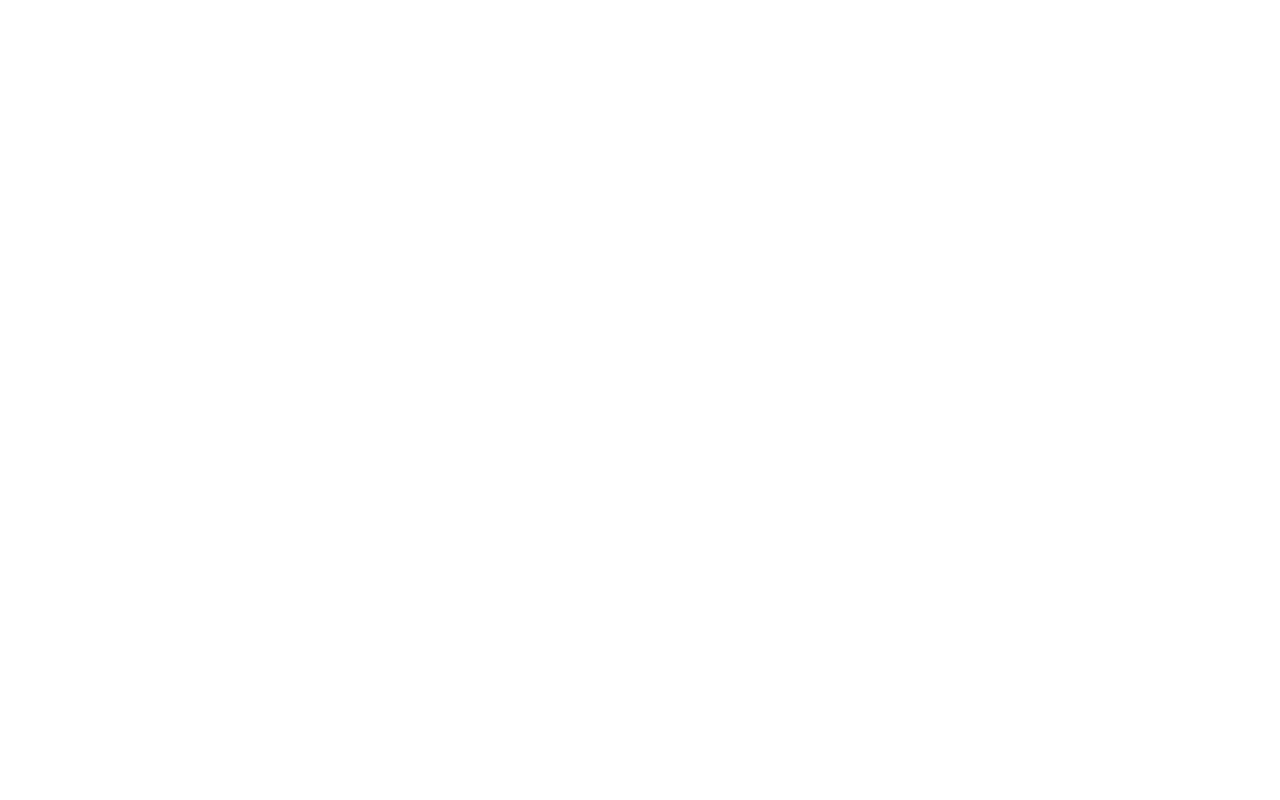
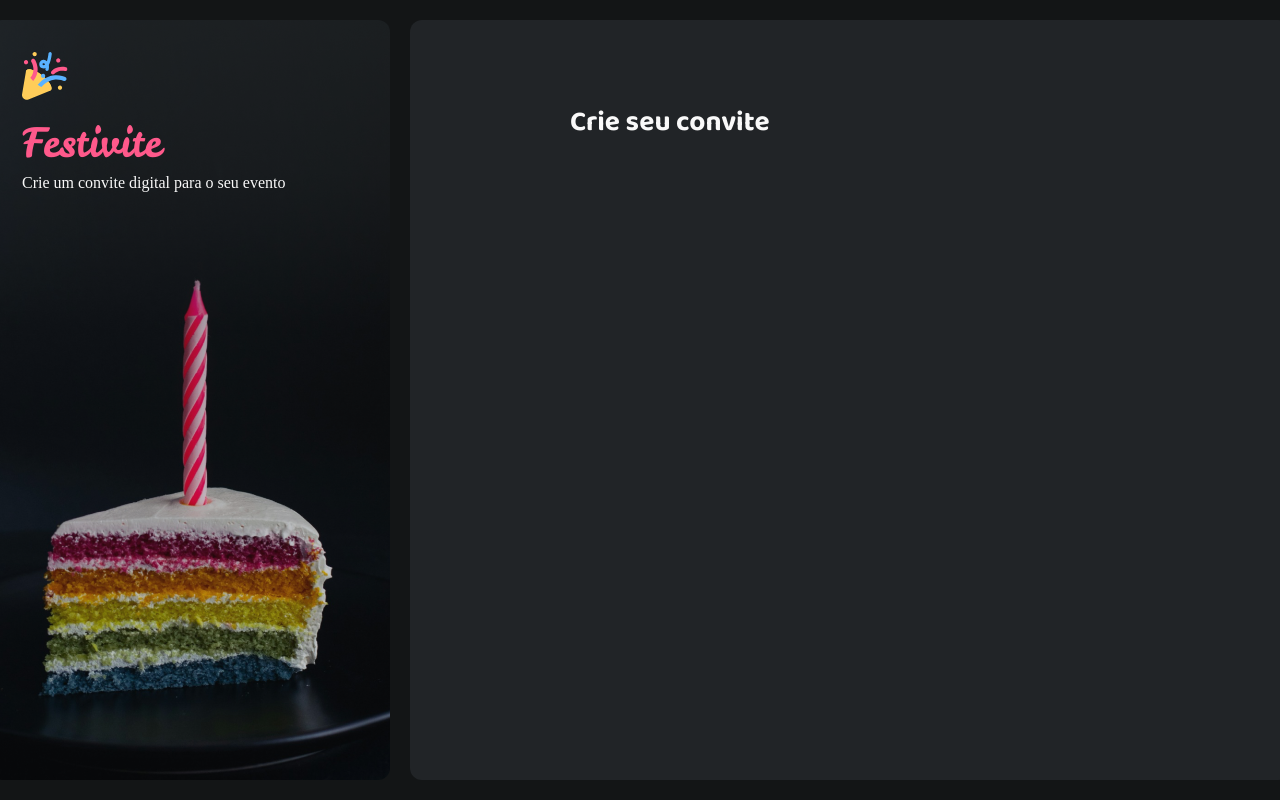
Before and after one commit to f4k3fun/Formulario-de-convite, a plain HTML site: page index.html in a window 1280 px wide. Drawn offline with Linux system fonts and the light colour scheme.

Commit message:
Iniciando formulario

```diff
--- a/index.html
+++ b/index.html
@@ -17,9 +17,22 @@
 <body>
   <div id="app">
     <aside>
+      <header>
+      <img src="assets/Logo.svg" alt="Logo">
+      <div>
+      <h1>Festivite</h1>
+      <h3>Crie um convite digital para o seu evento</h3>
+      </div>
+      </header>
     </aside>
     <main>
+      <div class="content">
+      <h2>Crie seu convite</h2>
+      <form>
 
+      </form>
+
+      </div>
     </main>
   </div>
 
--- /dev/null
+++ b/styles/app.css
@@ -0,0 +1,66 @@
+#app {
+  display: grid;
+  grid-template-columns: 25rem  55rem;
+  height: 100vh;
+  background-color: var(--shape-background);
+  padding: 1.25rem;
+  gap: 1.25rem;
+  justify-content: center;
+
+  & aside {
+    background-color: blue;
+    background: url(../assets/Background.png) no-repeat center/cover;
+    padding: 2rem;
+    border-radius: .75rem;
+
+    & header {
+      display: grid;
+      gap: 1rem;
+
+      & img {
+
+
+      width: 2,8125rem;
+      height: 3rem;
+      }
+
+      & div {
+
+      display: grid;
+      gap: .25rem;
+
+      & h1 {
+        font: var(--logo);
+        color: var(--pink);
+      }
+
+      & h3 {
+        font: var(--body);
+        color: var(--text-heading)
+      }
+     }
+    }
+  }
+
+  & main {
+    background-color: var(--shape-body);
+    padding-block: 5rem;
+    border-radius: .75rem;
+
+    & .content {
+     width: 35rem;
+     margin-inline: auto;
+     display: grid;
+      gap: 2.5rem;
+
+      h2 {
+        font: var(--h-md);
+        color: var(--text-heading);
+      }
+    }
+
+  }
+
+
+
+}
--- a/styles/global.css
+++ b/styles/global.css
@@ -33,7 +33,7 @@
 
 
   --text-body: #C8CDD0;
-  --text-heding: #F9F9F9;
+  --text-heading: #F9F9F9;
 
   --font-Leckerli: "Leckerli One", sans-serif;
   --font-baloo: "Baloo 2", sans-serif;
@@ -48,3 +48,8 @@
   --b-sm: 600 .875rem var(--font-open);
   --b-xs: 600 .75rem var(--font-open);
 }
+
+img {
+  max-width: 100%;
+  max-height: 100%;
+}
--- a/styles/index.css
+++ b/styles/index.css
@@ -1 +1,2 @@
 @import url(global.css);
+@import url(app.css);
```
